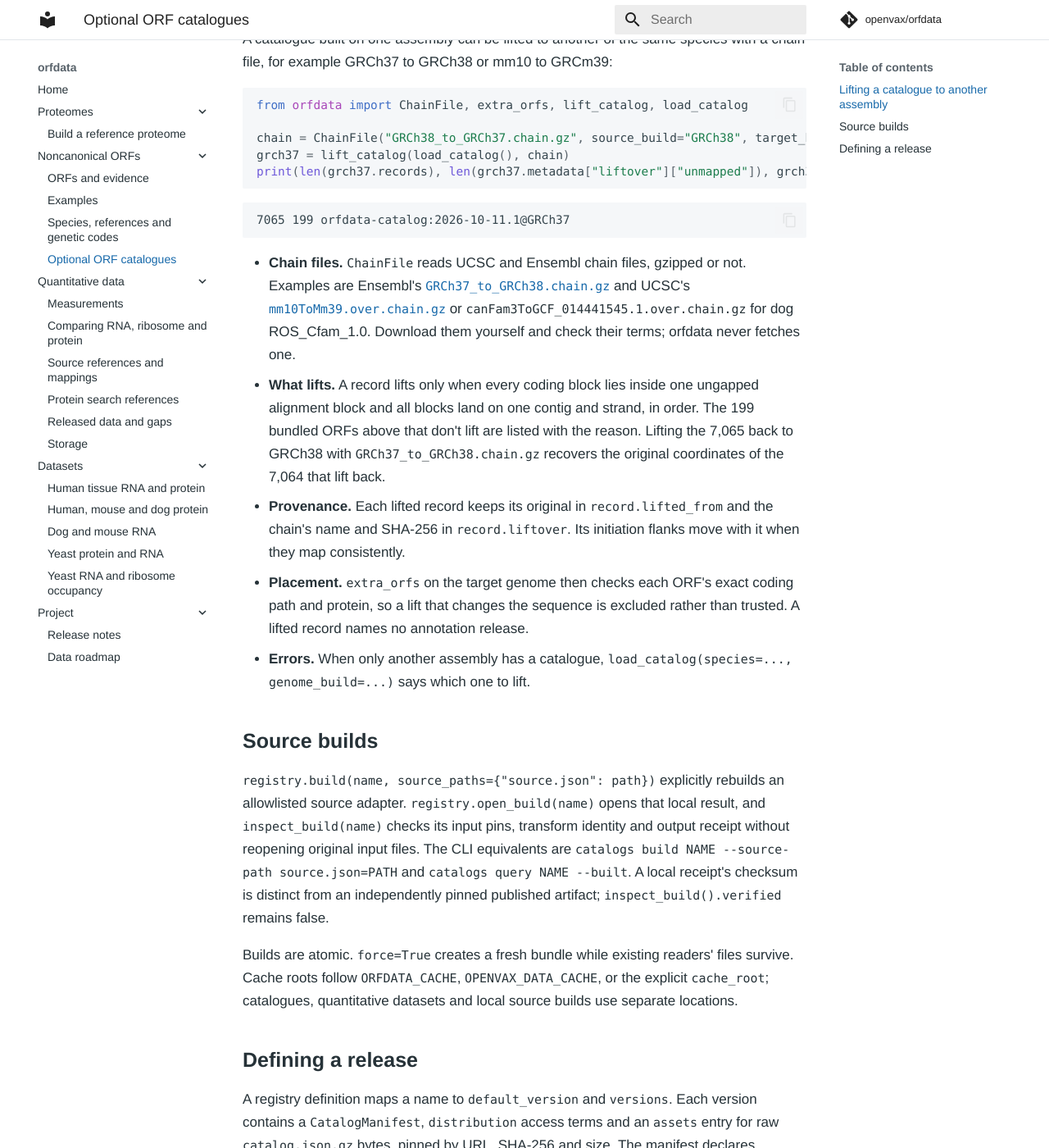
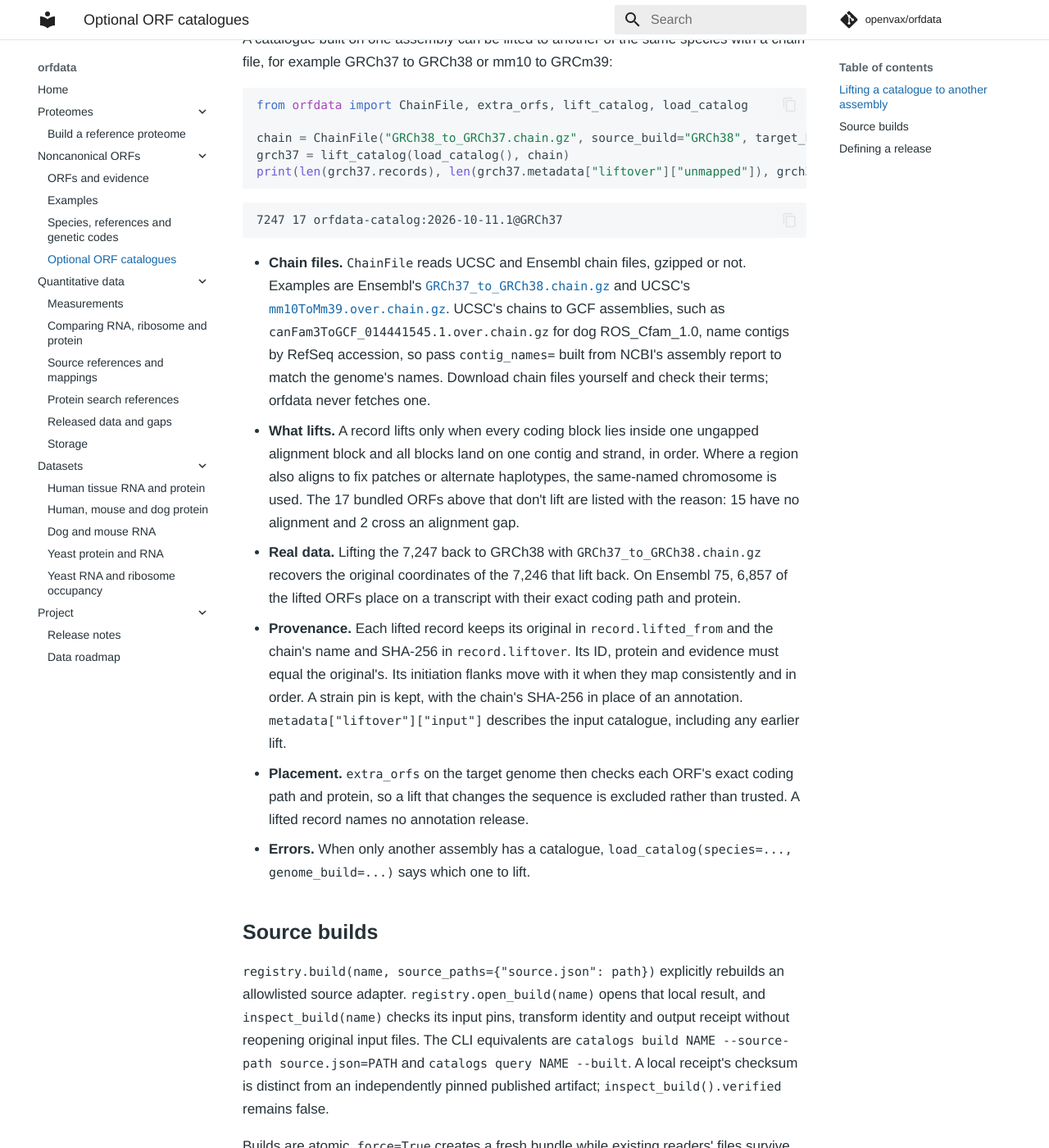
Before and after one commit to openvax/orfdata, an MkDocs documentation site: the page built from docs/catalogs.md, in a window 1280 px wide and 1400 px high, scrolled down 1360 px. Shown: the whole window at 82% size. Built offline with MkDocs 1.6.1 and Material for MkDocs 9.7.7, drawn with Linux system fonts in a browser that asks for light colours; comment, search, counter and statistics services are not loaded.

Commit message:
Lift through patch alignments, keep flank order and strain pins
From the review of this PR:
- 182 of the 199 bundled ORFs reported as unmapped to GRCh37 align
  cleanly to their chromosome; Ensembl's chain also aligns those regions
  to fix patches, and any second alignment counted as ambiguous. Where a
  region also aligns elsewhere, the same-named contig is now used, so
  7,247 ORFs lift (6,857 then place on Ensembl 75). Unmapped records now
  say whether a block is unaligned, crosses a gap or edge, or aligns to
  several places.
- A flank that lifted out of strand order made lift_catalog fail for the
  whole catalogue; such flanks now keep their sequence only.
- Lifting dropped strain pins, so lifted records bound to any strain. A
  pin now keeps species and strain, with the chain's SHA-256 in place of
  an annotation.
- Chain files starting with # header lines failed to parse.
- A lifted record must keep its original's ID, protein and evidence, the
  lifted catalogue's metadata keeps the input catalogue's identity and
  metadata, and contig_names= renames RefSeq-named chain targets. The
  docs say how bind and placement differ and describe the retry on a
  source transcript's other versions.

Claude-Session: https://claude.ai/code/session_016N35AjLGwyYtEcjeN5k6mT

````diff
--- a/docs/catalogs.md
+++ b/docs/catalogs.md
@@ -67,23 +67,34 @@ print(len(grch37.records), len(grch37.metadata["liftover"]["unmapped"]), grch37.
 ```
 
 ```text
-7065 199 orfdata-catalog:2026-10-11.1@GRCh37
+7247 17 orfdata-catalog:2026-10-11.1@GRCh37
 ```
 
 - **Chain files.** `ChainFile` reads UCSC and Ensembl chain files, gzipped or
   not. Examples are Ensembl's
   [`GRCh37_to_GRCh38.chain.gz`](https://ftp.ensembl.org/pub/assembly_mapping/homo_sapiens/)
-  and UCSC's [`mm10ToMm39.over.chain.gz`](https://hgdownload.soe.ucsc.edu/goldenPath/mm10/liftOver/)
-  or `canFam3ToGCF_014441545.1.over.chain.gz` for dog ROS_Cfam_1.0. Download
-  them yourself and check their terms; orfdata never fetches one.
+  and UCSC's [`mm10ToMm39.over.chain.gz`](https://hgdownload.soe.ucsc.edu/goldenPath/mm10/liftOver/).
+  UCSC's chains to GCF assemblies, such as
+  `canFam3ToGCF_014441545.1.over.chain.gz` for dog ROS_Cfam_1.0, name contigs
+  by RefSeq accession, so pass `contig_names=` built from NCBI's assembly
+  report to match the genome's names. Download chain files yourself and check
+  their terms; orfdata never fetches one.
 - **What lifts.** A record lifts only when every coding block lies inside one
   ungapped alignment block and all blocks land on one contig and strand, in
-  order. The 199 bundled ORFs above that don't lift are listed with the
-  reason. Lifting the 7,065 back to GRCh38 with `GRCh37_to_GRCh38.chain.gz`
-  recovers the original coordinates of the 7,064 that lift back.
+  order. Where a region also aligns to fix patches or alternate haplotypes,
+  the same-named chromosome is used. The 17 bundled ORFs above that don't
+  lift are listed with the reason: 15 have no alignment and 2 cross an
+  alignment gap.
+- **Real data.** Lifting the 7,247 back to GRCh38 with
+  `GRCh37_to_GRCh38.chain.gz` recovers the original coordinates of the 7,246
+  that lift back. On Ensembl 75, 6,857 of the lifted ORFs place on a
+  transcript with their exact coding path and protein.
 - **Provenance.** Each lifted record keeps its original in `record.lifted_from`
-  and the chain's name and SHA-256 in `record.liftover`. Its initiation flanks
-  move with it when they map consistently.
+  and the chain's name and SHA-256 in `record.liftover`. Its ID, protein and
+  evidence must equal the original's. Its initiation flanks move with it when
+  they map consistently and in order. A strain pin is kept, with the chain's
+  SHA-256 in place of an annotation. `metadata["liftover"]["input"]` describes
+  the input catalogue, including any earlier lift.
 - **Placement.** `extra_orfs` on the target genome then checks each ORF's
   exact coding path and protein, so a lift that changes the sequence is
   excluded rather than trusted. A lifted record names no annotation release.
````
Also changed, not shown: CHANGELOG.md (+12 -8 lines), docs/reference.md (+4 -3 lines), 3 other files.
